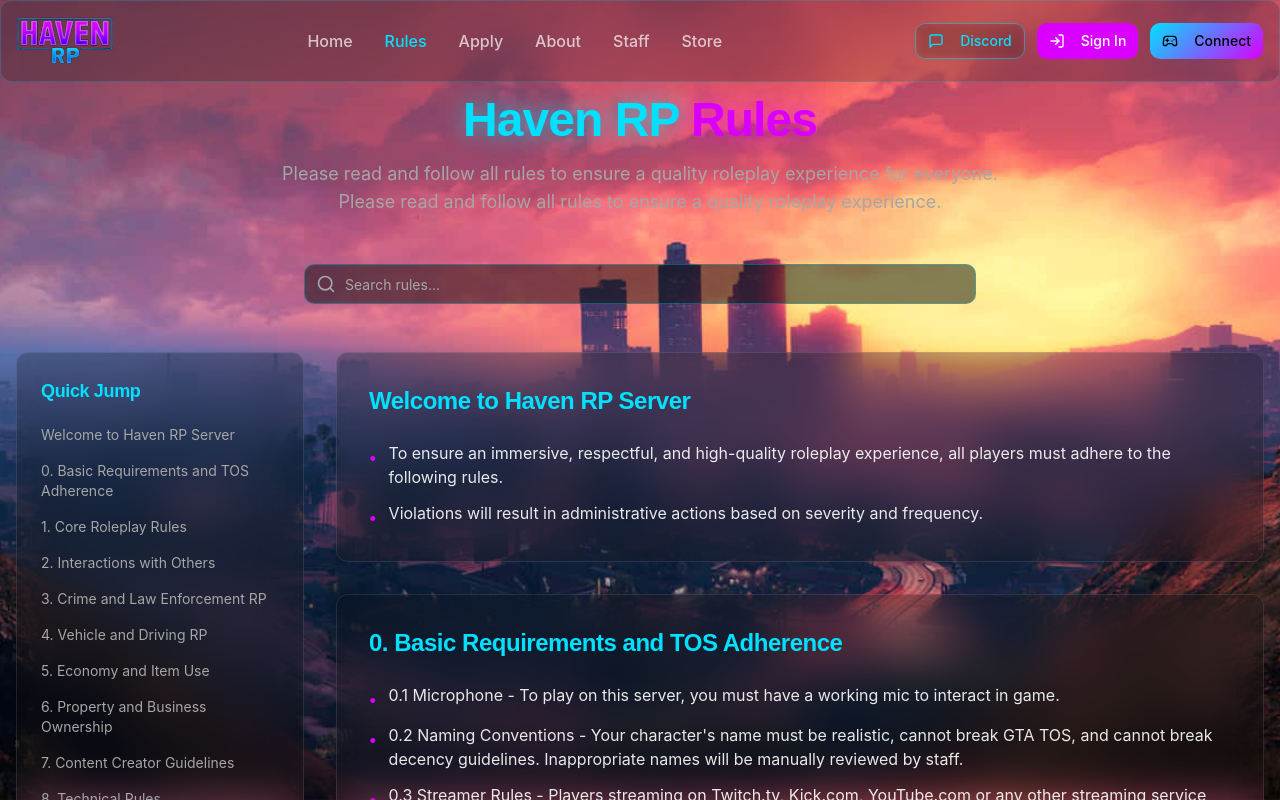
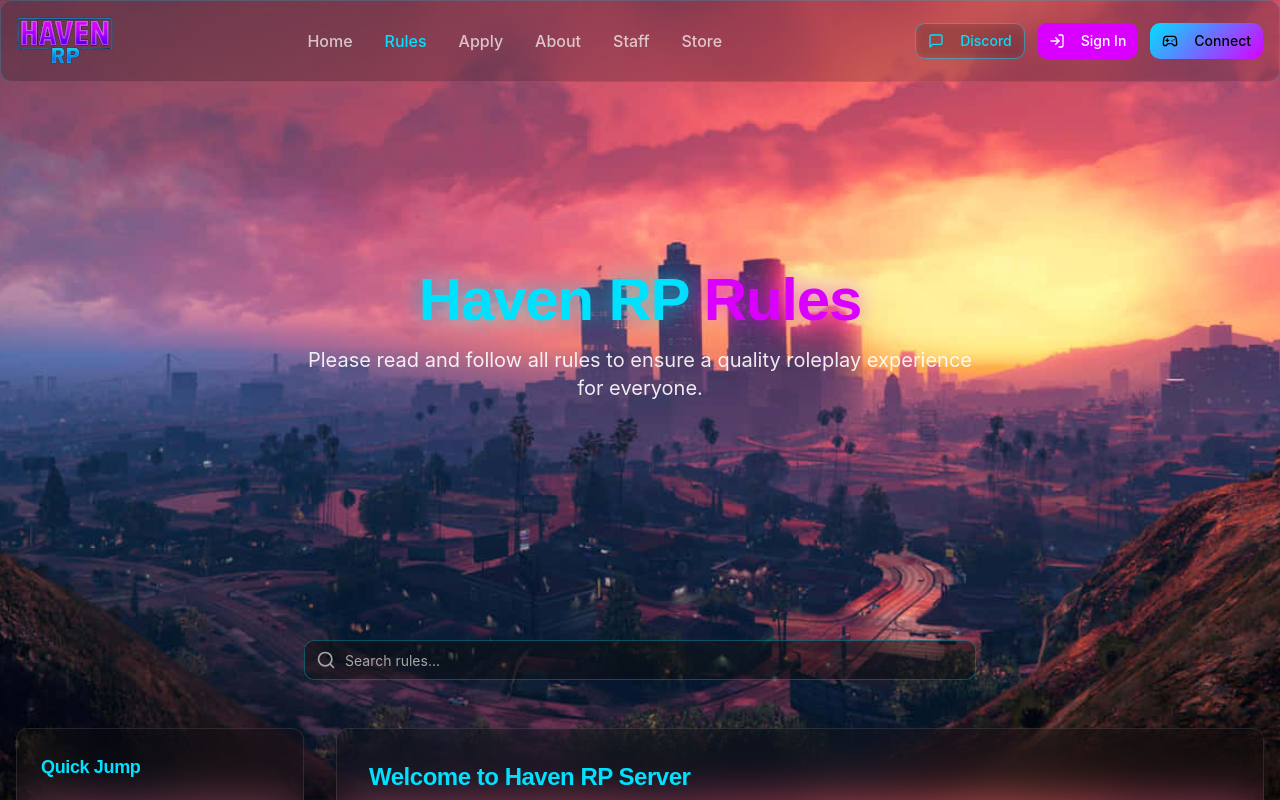
Before and after one commit to NeonHorizonRP/HavenRP-Website, a React (Vite) app: page /rules in a window 1280 px wide. Shown: the top 800 px of the page. Built offline with nearby package versions, Linux system fonts and the light colour scheme; the HTML template or start-up script is replaced by a standard one.

Commit message:
Update Rules page background

```diff
--- a/src/pages/Rules.tsx
+++ b/src/pages/Rules.tsx
@@ -220,19 +220,20 @@ const Rules = () => {
       <Navigation />
 
       <main className="pt-24 pb-16">
-        <div className="container mx-auto px-4">
-          <div className="text-center mb-12">
-            <h1 className="text-5xl font-heading font-bold mb-4">
+        {/* Hero Section */}
+        <section className="relative min-h-[60vh] flex items-center justify-center mb-16">
+          <div className="relative z-10 container mx-auto px-4 text-center">
+            <h1 className="text-5xl md:text-6xl font-heading font-bold mb-4">
               <span className="text-neon-cyan">Haven RP </span>
               <span className="text-neon-magenta">Rules</span>
             </h1>
-            <p className="text-muted-foreground text-lg">
+            <p className="text-xl text-foreground/90 max-w-2xl mx-auto">
               Please read and follow all rules to ensure a quality roleplay experience for everyone.
             </p>
-            <p className="text-muted-foreground text-lg">
-              Please read and follow all rules to ensure a quality roleplay experience.
-            </p>
           </div>
+        </section>
+
+        <div className="container mx-auto px-4">
 
           {/* Search */}
           <div className="max-w-2xl mx-auto mb-12">
@@ -247,6 +248,7 @@ const Rules = () => {
               />
             </div>
           </div>
+
 
           <div className="grid grid-cols-1 lg:grid-cols-4 gap-8">
             {/* Sidebar */}
```
